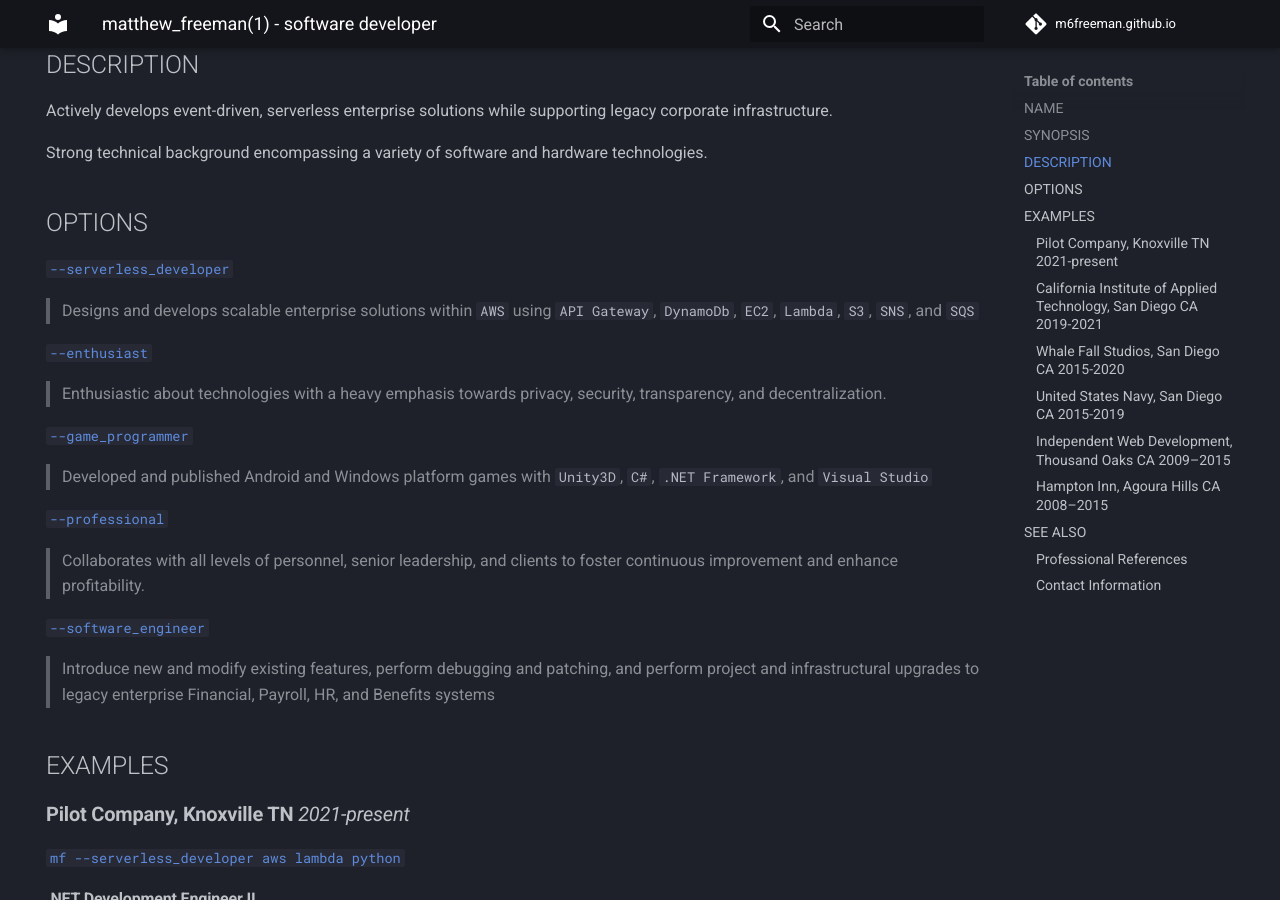
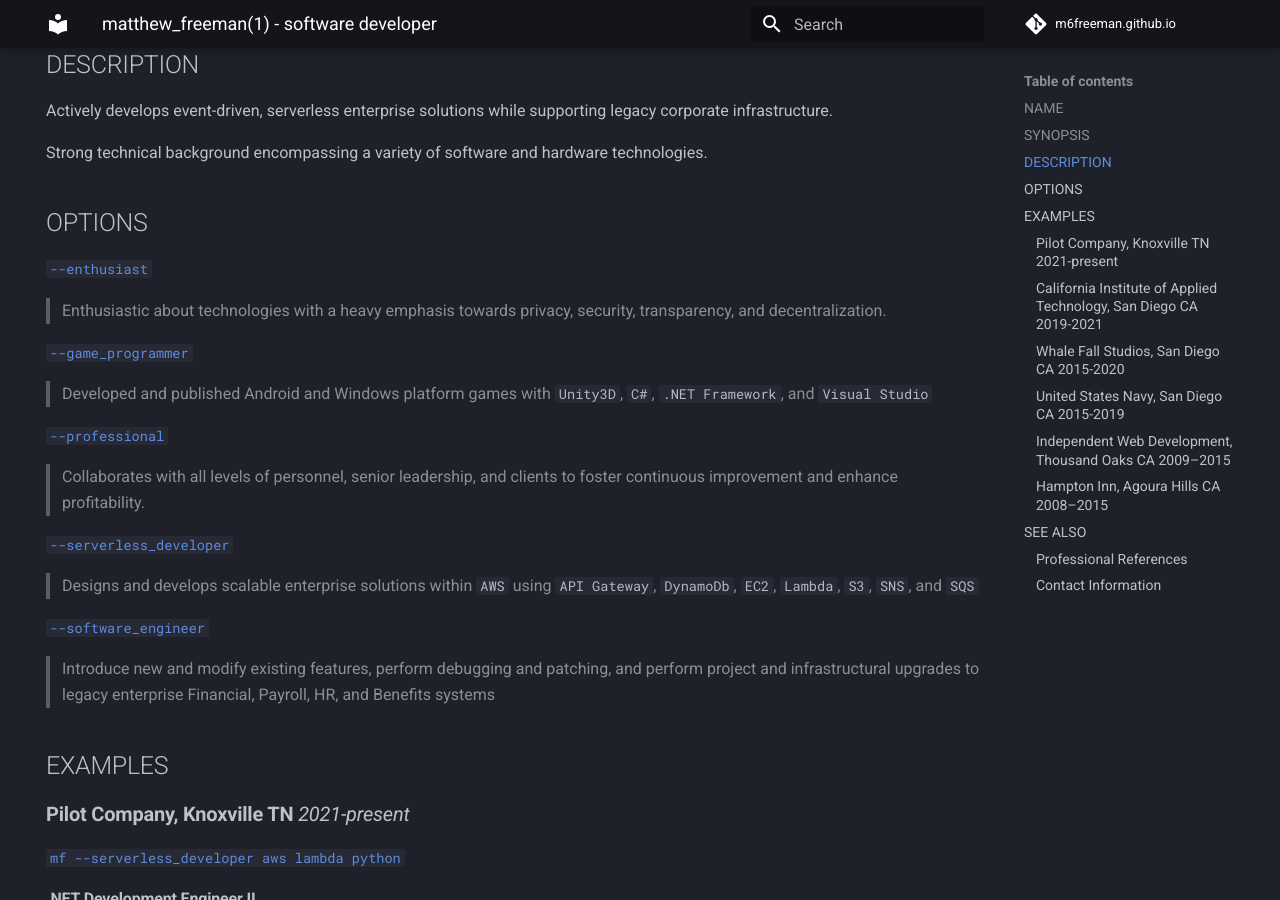
Before and after one commit to m6freeman/m6freeman.github.io, an MkDocs documentation site: the page built from docs/index.md, in a window 1280 px wide and 900 px high, scrolled down 669 px. Built offline with MkDocs 1.6.1 and Material for MkDocs 9.7.7, drawn with Linux system fonts in a browser that asks for light colours; comment, search, counter and statistics services are not loaded; some of the changed lines change nothing that is shown.

Commit message:
fix: options alphabetical order

```diff
--- a/docs/index.md
+++ b/docs/index.md
@@ -37,10 +37,6 @@ Strong technical background encompassing a variety of software and hardware tech
 
 ## OPTIONS
 
-[`--serverless_developer`](#pilot-company-knoxville-tn-2021-present)
-
-> Designs and develops scalable enterprise solutions within `AWS` using `API Gateway`, `DynamoDb`, `EC2`, `Lambda`, `S3`, `SNS`, and `SQS`
-
 [`--enthusiast`](#california-institute-of-applied-technology-san-diego-ca-2019-2021)
 
 > Enthusiastic about technologies with a heavy emphasis towards privacy, security, transparency, and decentralization.
@@ -52,6 +48,10 @@ Strong technical background encompassing a variety of software and hardware tech
 [`--professional`](#united-states-navy-san-diego-ca-2015-2019)
 
 > Collaborates with all levels of personnel, senior leadership, and clients to foster continuous improvement and enhance profitability.
+
+[`--serverless_developer`](#pilot-company-knoxville-tn-2021-present)
+
+> Designs and develops scalable enterprise solutions within `AWS` using `API Gateway`, `DynamoDb`, `EC2`, `Lambda`, `S3`, `SNS`, and `SQS`
 
 [`--software_engineer`](#pilot-company-knoxville-tn-2021-present)
 
```
